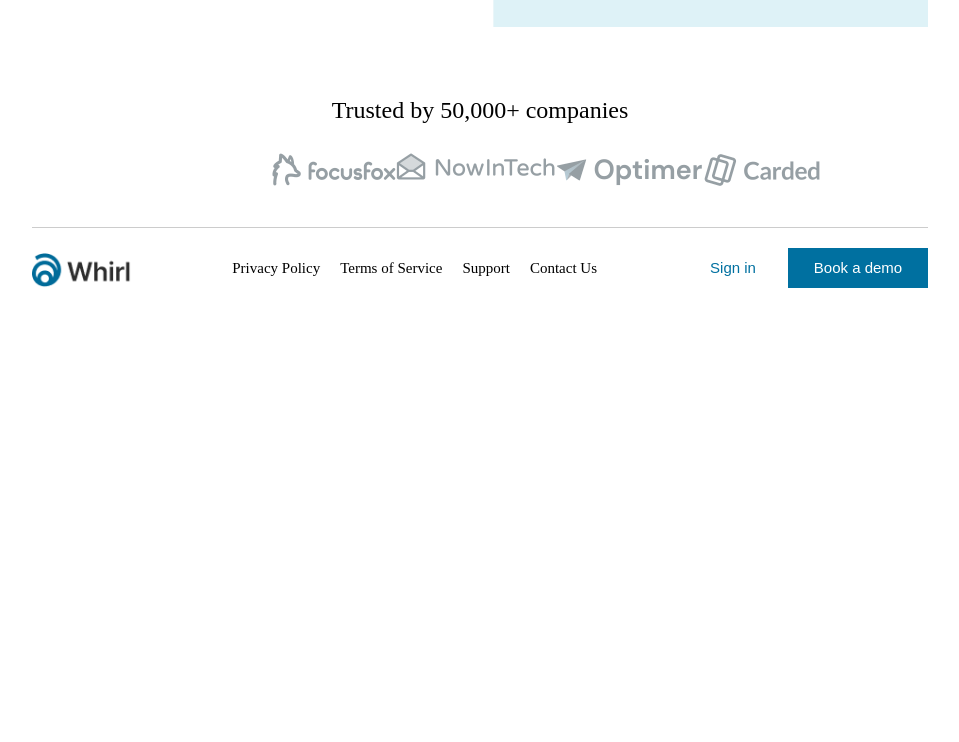
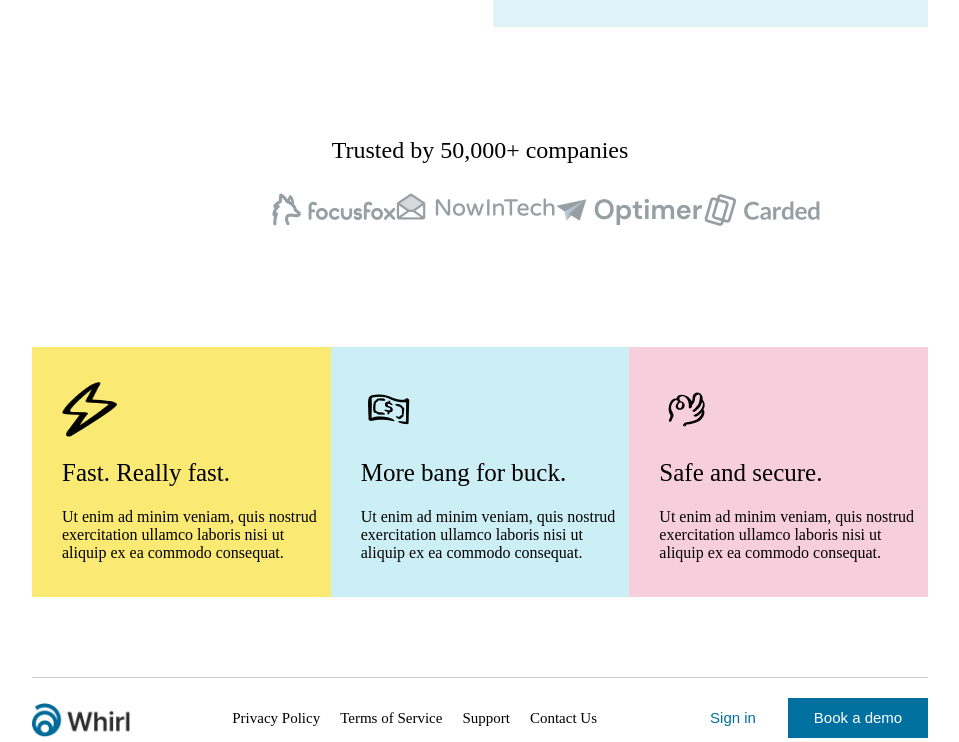
Before and after one commit to pay4ok-exe/Whirl, a plain HTML site: page index.html in a window 1280 px wide. Shown: the part 534-1276 px from the top of the page, without its empty margins (160-1119 px from the left). Before the commit the page ends 826 px from the top, so only its background shows below. Drawn offline with Linux system fonts and the light colour scheme.

Commit message:
Addded Integration Container

```diff
--- a/index.html
+++ b/index.html
@@ -55,6 +55,35 @@
             </div>
         </section>
 
+
+        <section class="integration-container">
+            <div class="fast i-container">
+                <img src="./assets/fast.png"/>
+                <h1>Fast. Really fast.</h1>
+                <p>Ut enim ad minim veniam, quis nostrud<br/>
+                    exercitation ullamco laboris nisi ut<br/>
+                    aliquip ex ea commodo consequat.
+                </p>
+            </div>
+
+            <div class="buck i-container">
+                <img src="./assets/buck.png"/>
+                <h1>More bang for buck.</h1>
+                <p>Ut enim ad minim veniam, quis nostrud<br/>
+                    exercitation ullamco laboris nisi ut<br/>
+                    aliquip ex ea commodo consequat.
+                </p>
+            </div>
+
+            <div class="safe i-container">
+                <img src="./assets/safe.png"/>
+                <h1>Safe and secure.</h1>
+                <p>Ut enim ad minim veniam, quis nostrud<br/>
+                    exercitation ullamco laboris nisi ut<br/>
+                    aliquip ex ea commodo consequat.
+                </p>
+            </div>
+        </section>
     </main>
 
     <footer>
--- a/style.css
+++ b/style.css
@@ -160,7 +160,7 @@ main{
 }
 
 .pricing-container{
-    margin: 0 0 40px 0;
+    margin: 40px 0;
     display: flex;
     width: 100%;
     flex-direction: column;
@@ -201,3 +201,55 @@ main{
     height: 34px;
 
 }
+
+.integration-container{
+    width: 100%;
+    display: flex;
+    justify-content: space-between;
+    margin: 5rem 0;
+}
+
+.i-container{
+    width: 355px;
+    height: 250px;
+    display: flex;
+    flex-direction: column;
+    justify-content: center;
+    gap: 20px;
+    align-items: flex-start;
+}
+
+.i-container img{
+    margin-left: 30px;
+    height: 55px;
+    width: 55px;
+}
+
+.i-container h1{
+    margin: 0;
+    margin-left: 30px;
+    font-size: 25px;
+    font-weight: 500;
+    padding: 0;
+    line-height: 31.25px;
+    text-align: left;
+}
+
+
+.i-container p{
+    margin: 0;
+    padding: 0;
+    margin-left: 30px;
+}
+
+.fast{
+    background-color: #FAEA73;
+}
+
+.buck{
+    background-color: #CCEFF6;
+}
+
+.safe{
+    background-color :#F7CEDC;
+}
```
Also changed, not shown: assets/buck.png (added), assets/fast.png (added), assets/safe.png (added).
